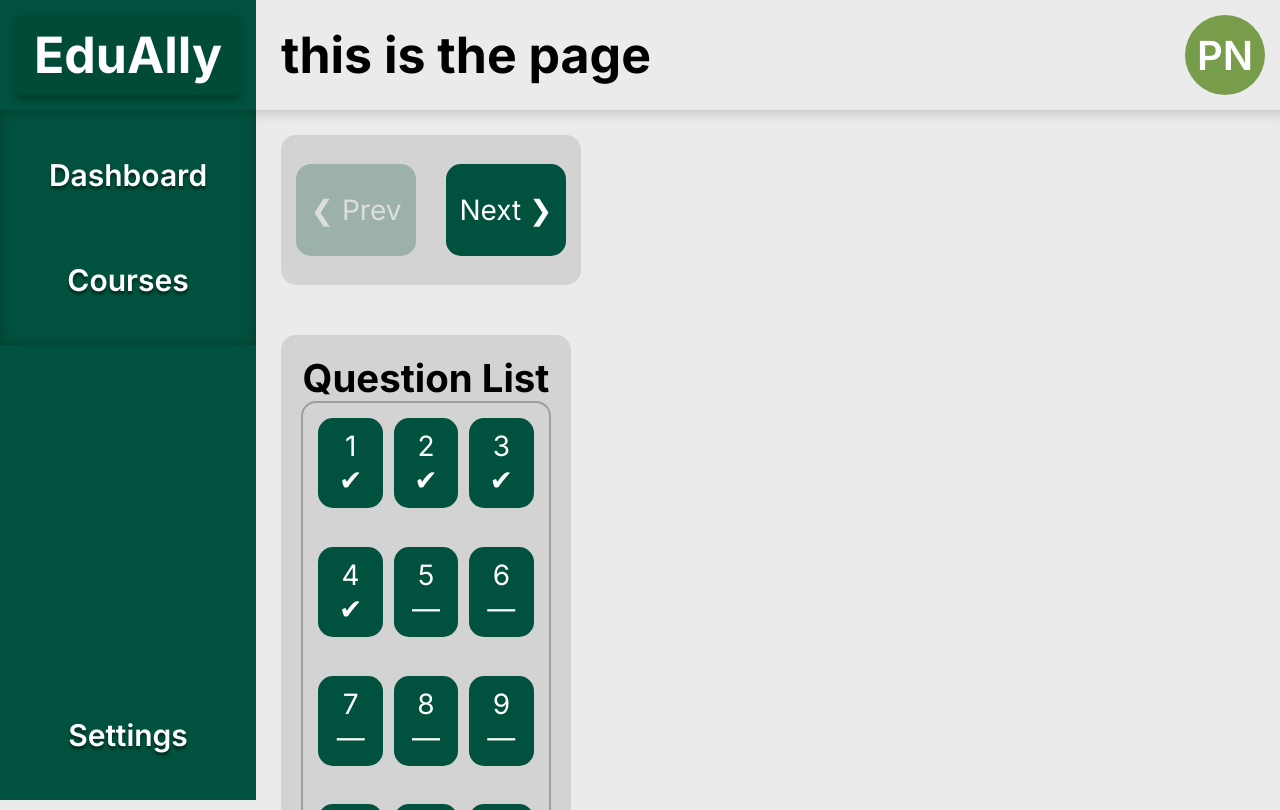
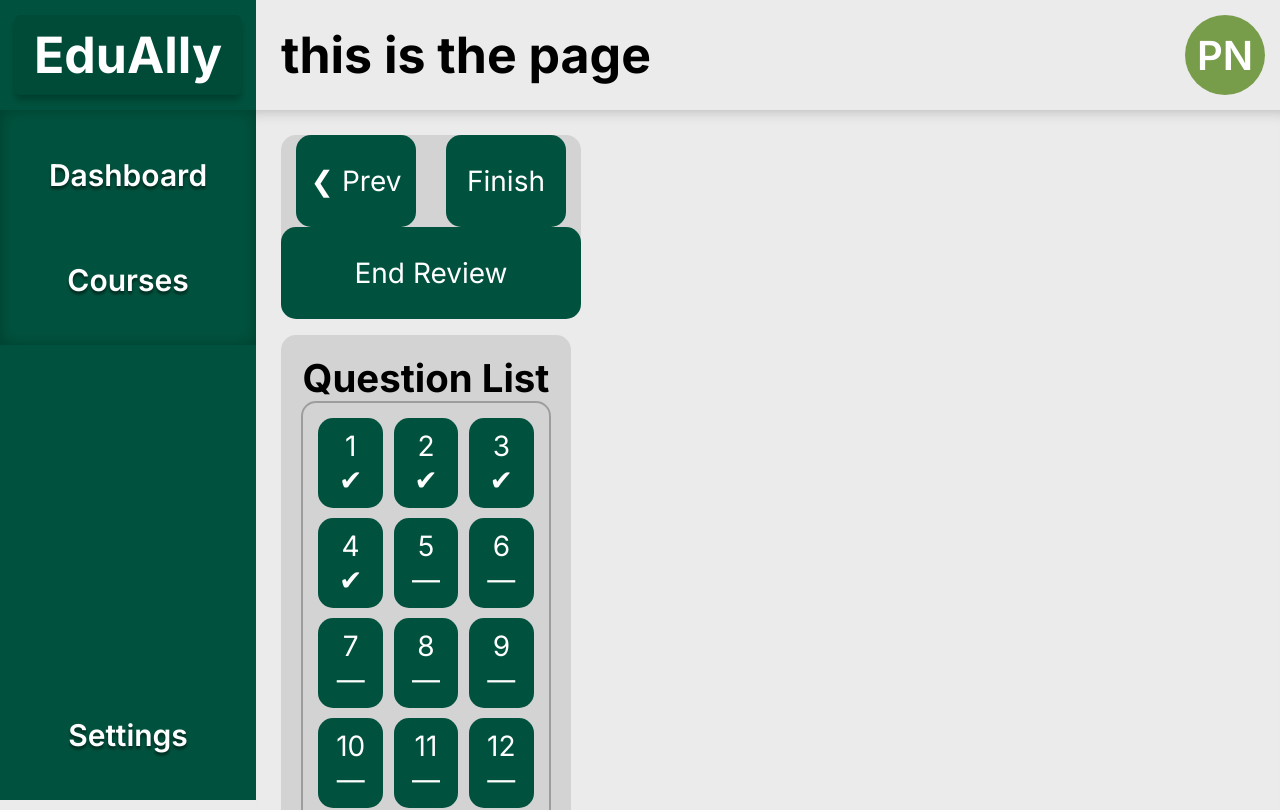
Before and after one commit to SUNY-Brockport-ACM-Student-Chapter/ai-education-frontend, a Next.js app: page / in a window 1280 px wide. Built offline with nearby package versions, Linux system fonts and the light colour scheme.

Commit message:
Minor flexbox changes to prevnext and questionlist

```diff
--- a/src/app/components/PrevNext.tsx
+++ b/src/app/components/PrevNext.tsx
@@ -4,11 +4,18 @@ import './component-style.css';
 const PrevNext = () => {
   return (
     <div className="prevnext-buttonbox">
-    <button className='previous button-invalid'>
+    <button className='previous'>
       <p>❮ Prev</p>
     </button>
-    <button className='next'>
+    <button className='next button-hide'>
       <p>Next ❯</p>
+    </button>
+    <button className='finish'>
+      <p>Finish</p>
+    </button>
+
+    <button className='end-review'>
+      <p>End Review</p>
     </button>
     </div>
   );
--- a/src/app/components/QuestionList.tsx
+++ b/src/app/components/QuestionList.tsx
@@ -48,6 +48,25 @@ const QuestionList = () => {
         <div className="qcard">13
           <div className="qcardCompletionbox">{qcardCompletionF}</div>
         </div>
+        <div className="qcard">13
+          <div className="qcardCompletionbox">{qcardCompletionF}</div>
+        </div>        <div className="qcard">13
+          <div className="qcardCompletionbox">{qcardCompletionF}</div>
+        </div>        <div className="qcard">13
+          <div className="qcardCompletionbox">{qcardCompletionF}</div>
+        </div>        <div className="qcard">13
+          <div className="qcardCompletionbox">{qcardCompletionF}</div>
+        </div>        <div className="qcard">13
+          <div className="qcardCompletionbox">{qcardCompletionF}</div>
+        </div>        <div className="qcard">13
+          <div className="qcardCompletionbox">{qcardCompletionF}</div>
+        </div>        <div className="qcard">13
+          <div className="qcardCompletionbox">{qcardCompletionF}</div>
+        </div>        <div className="qcard">13
+          <div className="qcardCompletionbox">{qcardCompletionF}</div>
+        </div>        <div className="qcard">13
+          <div className="qcardCompletionbox">{qcardCompletionF}</div>
+        </div>
       </div>
       <div className="qlist-progressbar"/>
       <h3>4/13 Complete</h3>
--- a/src/app/components/component-style.css
+++ b/src/app/components/component-style.css
@@ -7,6 +7,7 @@
   background-color: var(--tint-color);
   border-radius: 15px;
   display: flex;
+  flex-wrap: wrap;
   justify-content: space-around;
   align-items: center;
 }
@@ -33,8 +34,17 @@
   background-color: var(--bport-gold);
 }
 
+.prevnext-buttonbox button.end-review {
+  width: 100%;
+  display: inline-block;
+}
+
 .button-invalid {
   opacity: 25%;
+}
+
+.button-hide {
+  display: none;
 }
 
 /** QuestionList **/
@@ -61,6 +71,7 @@
   align-items: flex-start;
   gap: 10px;
   height: 80%;
+  overflow-y: scroll;
 }
 
 .qcard {
@@ -352,6 +363,10 @@
     flex-grow: 1;
     width: calc(100vw - 50px);
   }
+
+  .profile-icon {
+    display: none;
+  }
 }
 
 
```
